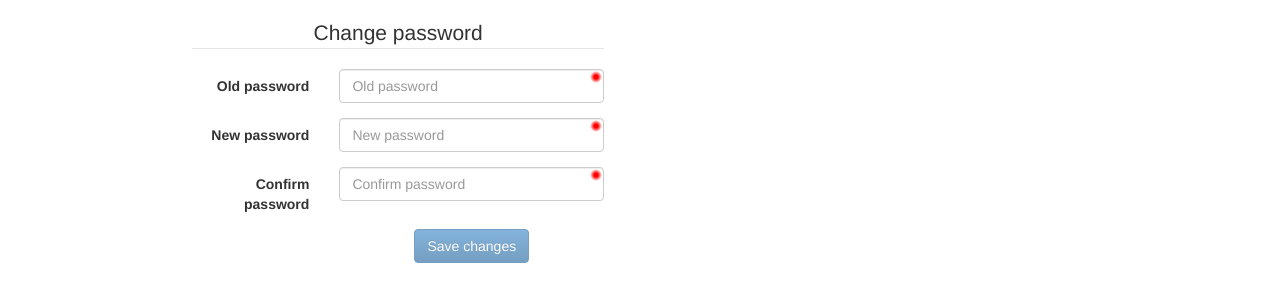
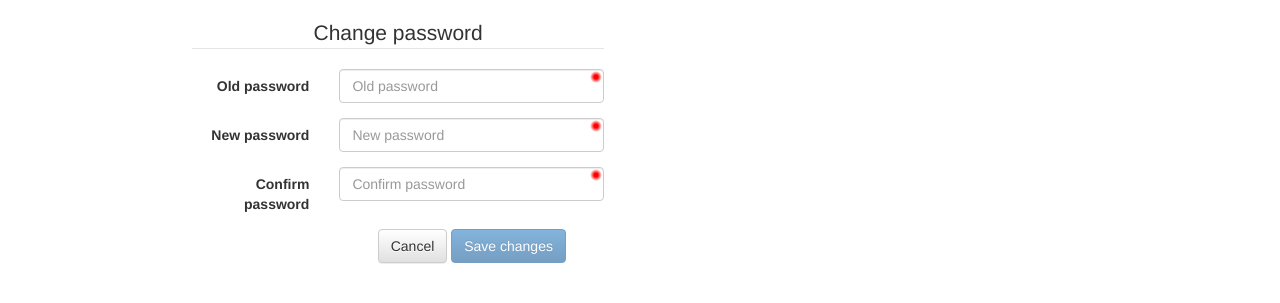
Before and after one commit to krasimalakov/Angular.js-Issue-Tracker, a plain HTML site: page app/index.html at #/profile/password in a window 1280 px wide. Shown: the part 75-378 px from the top of the page. Drawn offline with Linux system fonts and the light colour scheme.

Commit message:
Added cancel button to edit profile screen and change password screen

```diff
--- a/app/js/controllers/user-controller.js
+++ b/app/js/controllers/user-controller.js
@@ -77,13 +77,12 @@ app.controller('UserController.ChangePassword', [
     'notifyService',
     'userService',
     function ($scope, $location, notifyService, userService) {
-
         $scope.changePassword = function (userData) {
             userService.changePassword(userData).then(function (result) {
                 notifyService.showInfo('User change password is successful !');
                 $location.path('/');
             }, function (error) {
-                notifyService.showError('User change password failed!', error);
+                notifyService.showError('User change password failed !', error);
             });
         };
     }]);
--- a/app/templates/user/change-password.html
+++ b/app/templates/user/change-password.html
@@ -32,6 +32,7 @@
 
         <div class="form-group">
             <div class="col-lg-8 col-lg-offset-4">
+                <a href="#/" class="btn btn-default">Cancel</a>
                 <button type="button" class="btn btn-primary" ng-click="changePassword(userData)"
                         ng-disabled=" changePasswordForm.$invalid || userData.newPassword!=userData.confirmPassword ">
                     Save changes
```
Also changed, not shown: app/templates/user/edit-profile.html (+1 -0 lines), 1 other file.
